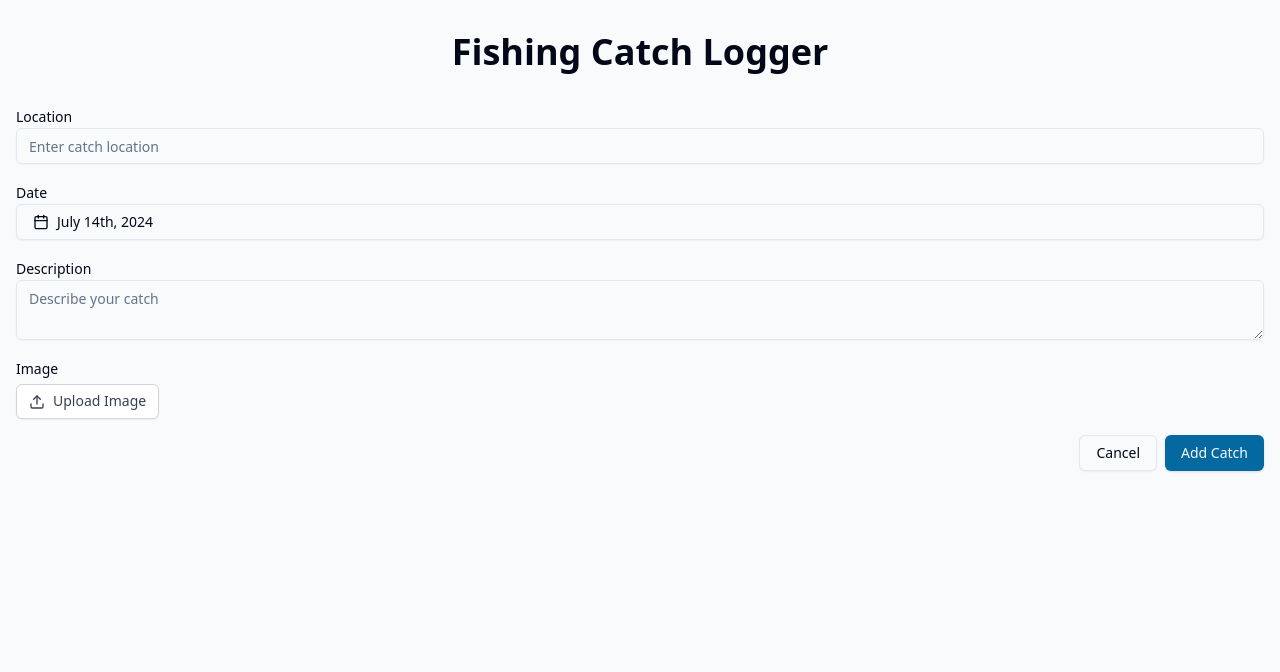
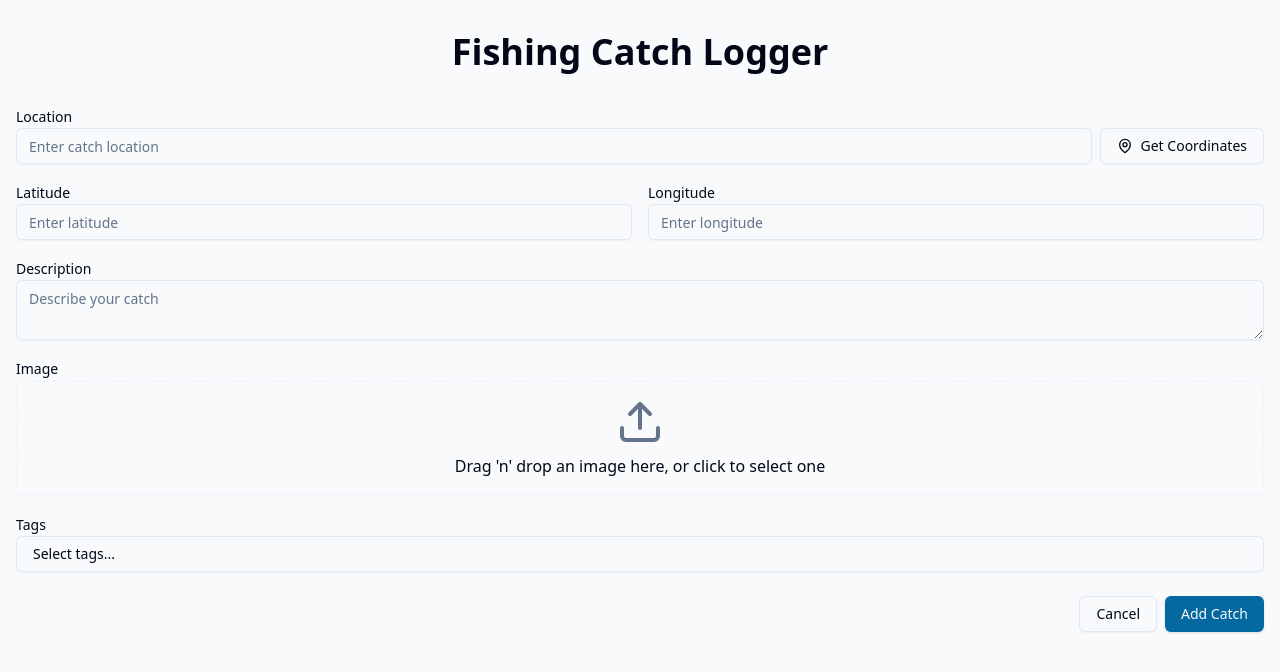
Before and after one commit to jasonkneen/sg-581720654063997, a Next.js app: page / in a window 1280 px wide. Both pictures are taken after a click on the button "Add New Catch". Shown: the top 672 px of the page. Built offline with nearby package versions, Linux system fonts and the light colour scheme.

Commit message:
SOFTGEN MAGIC

```diff
--- a/src/components/CatchForm.js
+++ b/src/components/CatchForm.js
@@ -1,12 +1,17 @@
-import { useState, useEffect } from 'react';
+import { useState, useCallback, useEffect } from 'react';
+import { useDropzone } from 'react-dropzone';
 import { Button } from "@/components/ui/button";
 import { Input } from "@/components/ui/input";
 import { Textarea } from "@/components/ui/textarea";
 import { Label } from "@/components/ui/label";
-import { Calendar } from "@/components/ui/calendar";
+import { Badge } from "@/components/ui/badge";
+import { X, Upload, MapPin } from "lucide-react";
+import { motion, AnimatePresence } from "framer-motion";
+import { Command, CommandEmpty, CommandGroup, CommandInput, CommandItem } from "@/components/ui/command";
 import { Popover, PopoverContent, PopoverTrigger } from "@/components/ui/popover";
-import { format } from "date-fns";
-import { CalendarIcon, Upload } from "lucide-react";
+import { useToast } from "@/components/ui/use-toast";
+
+const commonTags = ['Bass', 'Trout', 'Salmon', 'Catfish', 'Pike', 'Perch', 'Carp', 'Sunny', 'Rainy', 'Lakeshore', 'River', 'Ocean'];
 
 export default function CatchForm({ initialCatch, onSubmit, onCancel }) {
   const [formData, setFormData] = useState({
@@ -14,9 +19,13 @@ export default function CatchForm({ initialCatch, onSubmit, onCancel }) {
     date: new Date(),
     description: '',
     image: '',
+    latitude: '',
+    longitude: '',
+    tags: [],
   });
   const [errors, setErrors] = useState({});
-  const [imagePreview, setImagePreview] = useState(null);
+  const [openTagsPopover, setOpenTagsPopover] = useState(false);
+  const { toast } = useToast();
 
   useEffect(() => {
     if (initialCatch) {
@@ -25,10 +34,23 @@ export default function CatchForm({ initialCatch, onSubmit, onCancel }) {
         date: new Date(initialCatch.date) || new Date(),
         description: initialCatch.description || '',
         image: initialCatch.image || '',
+        latitude: initialCatch.latitude || '',
+        longitude: initialCatch.longitude || '',
+        tags: initialCatch.tags || [],
       });
-      setImagePreview(initialCatch.image || null);
     }
   }, [initialCatch]);
+
+  const onDrop = useCallback((acceptedFiles) => {
+    const file = acceptedFiles[0];
+    const reader = new FileReader();
+    reader.onloadend = () => {
+      setFormData(prev => ({ ...prev, image: reader.result }));
+    };
+    reader.readAsDataURL(file);
+  }, []);
+
+  const { getRootProps, getInputProps, isDragActive } = useDropzone({ onDrop, accept: 'image/*', multiple: false });
 
   const handleChange = (e) => {
     const { name, value } = e.target;
@@ -38,26 +60,15 @@ export default function CatchForm({ initialCatch, onSubmit, onCancel }) {
     }
   };
 
-  const handleDateChange = (date) => {
-    setFormData(prev => ({ ...prev, date }));
-    if (errors.date) {
-      setErrors(prev => ({ ...prev, date: '' }));
+  const addTag = (tag) => {
+    if (tag.trim() && !formData.tags.includes(tag.trim())) {
+      setFormData(prev => ({ ...prev, tags: [...prev.tags, tag.trim()] }));
     }
+    setOpenTagsPopover(false);
   };
 
-  const handleImageChange = (e) => {
-    const file = e.target.files[0];
-    if (file) {
-      const reader = new FileReader();
-      reader.onloadend = () => {
-        setFormData(prev => ({ ...prev, image: reader.result }));
-        setImagePreview(reader.result);
-      };
-      reader.readAsDataURL(file);
-    }
-    if (errors.image) {
-      setErrors(prev => ({ ...prev, image: '' }));
-    }
+  const removeTag = (tagToRemove) => {
+    setFormData(prev => ({ ...prev, tags: prev.tags.filter(tag => tag !== tagToRemove) }));
   };
 
   const validateForm = () => {
@@ -65,6 +76,9 @@ export default function CatchForm({ initialCatch, onSubmit, onCancel }) {
     if (!formData.location.trim()) newErrors.location = 'Location is required';
     if (!formData.description.trim()) newErrors.description = 'Description is required';
     if (!formData.image) newErrors.image = 'Image is required';
+    if (!formData.latitude.trim()) newErrors.latitude = 'Latitude is required';
+    if (!formData.longitude.trim()) newErrors.longitude = 'Longitude is required';
+    if (formData.tags.length === 0) newErrors.tags = 'At least one tag is required';
     setErrors(newErrors);
     return Object.keys(newErrors).length === 0;
   };
@@ -76,43 +90,93 @@ export default function CatchForm({ initialCatch, onSubmit, onCancel }) {
     }
   };
 
+  const fetchCoordinates = async () => {
+    if (!formData.location) {
+      toast({
+        title: "Error",
+        description: "Please enter a location first.",
+        variant: "destructive",
+      });
+      return;
+    }
+    try {
+      const response = await fetch(`https://nominatim.openstreetmap.org/search?format=json&q=${encodeURIComponent(formData.location)}`);
+      const data = await response.json();
+      if (data && data.length > 0) {
+        setFormData(prev => ({
+          ...prev,
+          latitude: data[0].lat,
+          longitude: data[0].lon
+        }));
+        toast({
+          title: "Coordinates fetched",
+          description: "Latitude and longitude have been automatically filled.",
+        });
+      } else {
+        toast({
+          title: "Location not found",
+          description: "Unable to find coordinates for the given location.",
+          variant: "destructive",
+        });
+      }
+    } catch (error) {
+      console.error("Error fetching coordinates:", error);
+      toast({
+        title: "Error",
+        description: "Failed to fetch coordinates. Please try again.",
+        variant: "destructive",
+      });
+    }
+  };
+
   return (
     <form onSubmit={handleSubmit} className="space-y-4">
       <div>
         <Label htmlFor="location">Location</Label>
+        <div className="flex space-x-2">
           <Input
             id="location"
             name="location"
             value={formData.location}
             onChange={handleChange}
             placeholder="Enter catch location"
+            className="flex-grow"
           />
+          <Button type="button" onClick={fetchCoordinates} variant="outline">
+            <MapPin className="h-4 w-4 mr-2" />
+            Get Coordinates
+          </Button>
+        </div>
         {errors.location && <p className="text-red-500 text-sm mt-1">{errors.location}</p>}
       </div>
 
+      <div className="grid grid-cols-2 gap-4">
         <div>
-        <Label htmlFor="date">Date</Label>
-        <Popover>
-          <PopoverTrigger asChild>
-            <Button
-              variant={"outline"}
-              className={`w-full justify-start text-left font-normal ${
-                !formData.date && "text-muted-foreground"
-              }`}
-            >
-              <CalendarIcon className="mr-2 h-4 w-4" />
-              {formData.date ? format(formData.date, "PPP") : <span>Pick a date</span>}
-            </Button>
-          </PopoverTrigger>
-          <PopoverContent className="w-auto p-0">
-            <Calendar
-              mode="single"
-              selected={formData.date}
-              onSelect={handleDateChange}
-              initialFocus
+          <Label htmlFor="latitude">Latitude</Label>
+          <Input
+            id="latitude"
+            name="latitude"
+            value={formData.latitude}
+            onChange={handleChange}
+            placeholder="Enter latitude"
+            type="number"
+            step="any"
           />
-          </PopoverContent>
-        </Popover>
+          {errors.latitude && <p className="text-red-500 text-sm mt-1">{errors.latitude}</p>}
+        </div>
+        <div>
+          <Label htmlFor="longitude">Longitude</Label>
+          <Input
+            id="longitude"
+            name="longitude"
+            value={formData.longitude}
+            onChange={handleChange}
+            placeholder="Enter longitude"
+            type="number"
+            step="any"
+          />
+          {errors.longitude && <p className="text-red-500 text-sm mt-1">{errors.longitude}</p>}
+        </div>
       </div>
 
       <div>
@@ -129,24 +193,67 @@ export default function CatchForm({ initialCatch, onSubmit, onCancel }) {
 
       <div>
         <Label htmlFor="image">Image</Label>
-        <div className="mt-1 flex items-center">
-          <Input
-            id="image"
-            name="image"
-            type="file"
-            onChange={handleImageChange}
-            accept="image/*"
-            className="hidden"
-          />
-          <Label htmlFor="image" className="cursor-pointer bg-white py-2 px-3 border border-gray-300 rounded-md shadow-sm text-sm leading-4 font-medium text-gray-700 hover:bg-gray-50 focus:outline-none focus:ring-2 focus:ring-offset-2 focus:ring-indigo-500">
-            <Upload className="h-4 w-4 mr-2 inline-block" />
-            Upload Image
-          </Label>
-          {imagePreview && (
-            <img src={imagePreview} alt="Preview" className="ml-4 h-16 w-16 object-cover rounded-md" />
+        <div
+          {...getRootProps()}
+          className={`border-2 border-dashed rounded-md p-4 text-center cursor-pointer ${isDragActive ? 'border-primary' : 'border-muted'}`}
+        >
+          <input {...getInputProps()} id="image" />
+          {formData.image ? (
+            <img src={formData.image} alt="Selected catch" className="mt-2 max-w-full h-auto rounded-md" />
+          ) : (
+            <div>
+              <Upload className="mx-auto h-12 w-12 text-muted-foreground" />
+              <p className="mt-2">Drag 'n' drop an image here, or click to select one</p>
+            </div>
           )}
         </div>
         {errors.image && <p className="text-red-500 text-sm mt-1">{errors.image}</p>}
+      </div>
+
+      <div>
+        <Label htmlFor="tags">Tags</Label>
+        <Popover open={openTagsPopover} onOpenChange={setOpenTagsPopover}>
+          <PopoverTrigger asChild>
+            <Button variant="outline" className="w-full justify-start">
+              {formData.tags.length > 0 ? `${formData.tags.length} tags selected` : "Select tags..."}
+            </Button>
+          </PopoverTrigger>
+          <PopoverContent className="w-[200px] p-0">
+            <Command>
+              <CommandInput placeholder="Search tags..." />
+              <CommandEmpty>No tag found.</CommandEmpty>
+              <CommandGroup>
+                {commonTags.map((tag) => (
+                  <CommandItem
+                    key={tag}
+                    onSelect={() => addTag(tag)}
+                  >
+                    {tag}
+                  </CommandItem>
+                ))}
+              </CommandGroup>
+            </Command>
+          </PopoverContent>
+        </Popover>
+        <div className="mt-2 flex flex-wrap gap-2">
+          <AnimatePresence>
+            {formData.tags.map((tag, index) => (
+              <motion.div
+                key={tag}
+                initial={{ opacity: 0, scale: 0.8 }}
+                animate={{ opacity: 1, scale: 1 }}
+                exit={{ opacity: 0, scale: 0.8 }}
+                transition={{ duration: 0.2 }}
+              >
+                <Badge variant="secondary" className="flex items-center">
+                  {tag}
+                  <X className="ml-1 h-3 w-3 cursor-pointer" onClick={() => removeTag(tag)} />
+                </Badge>
+              </motion.div>
+            ))}
+          </AnimatePresence>
+        </div>
+        {errors.tags && <p className="text-red-500 text-sm mt-1">{errors.tags}</p>}
       </div>
 
       <div className="flex justify-end space-x-2">
```
Lines whose indentation alone changed are shown as unchanged.
